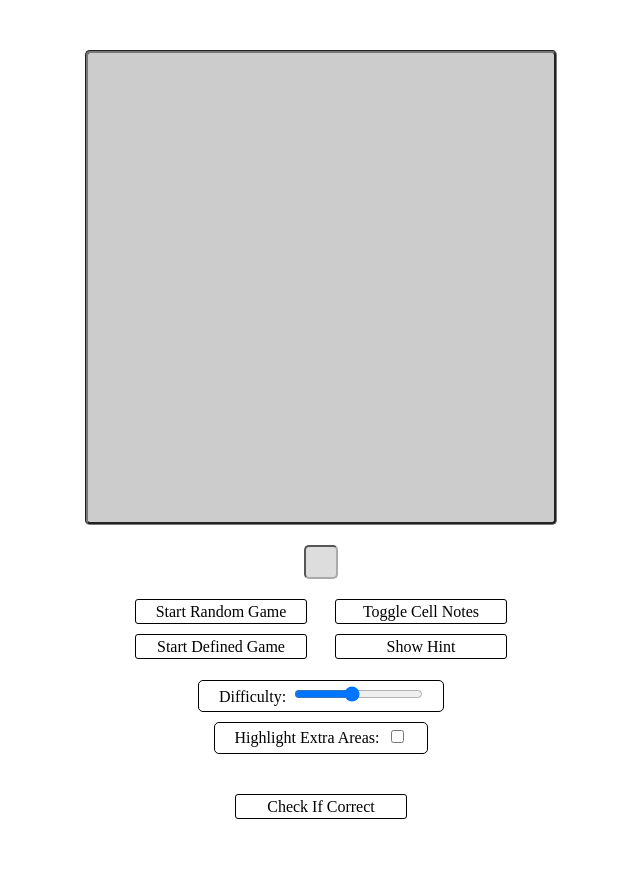
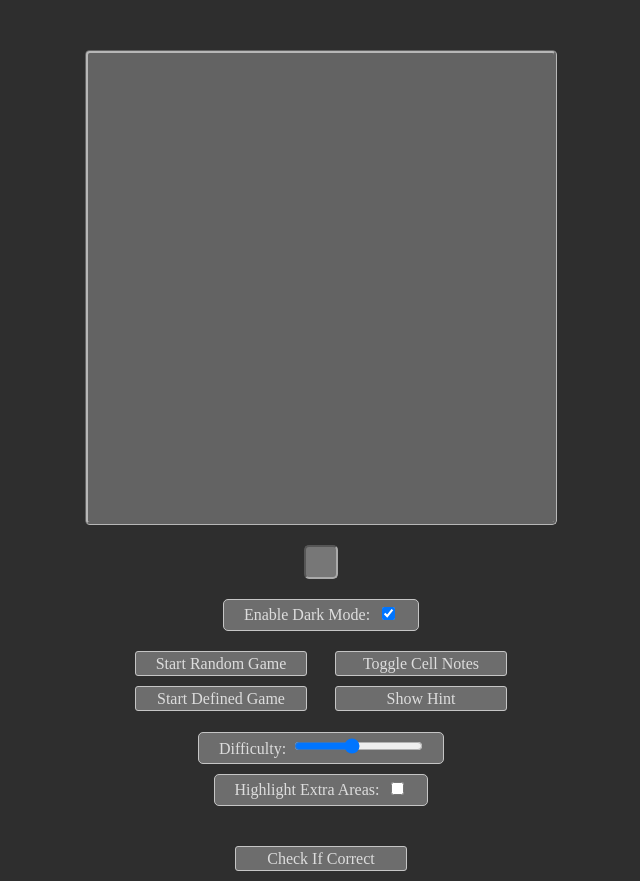
Before and after one commit to jake6192/Sudoko, a PHP site: page /obfuscated/index.php in a window 1280 px wide. Shown: the whole page, without its empty margins (319-959 px from the left). Before the commit the page ends 819 px from the top, so only its background shows below. Run offline with PHP 8.4, Linux system fonts and the light colour scheme; some libraries are stand-ins or nearby versions.

Commit message:
Same change to obfuscated index.php

```diff
--- a/obfuscated/index.php
+++ b/obfuscated/index.php
@@ -7,9 +7,13 @@
     <link rel="stylesheet" href="/Sudoku/style.css">
     <title>Sudoko</title>
   </head>
-  <body>
+  <body class="dark">
     <div id="container"></div>
     <div class="info"></div>
+    <div id="drkMde">
+      <label for="darkMode">Enable Dark Mode:&nbsp;</label>
+      <input checked type="checkbox" id="darkMode" name="darkMode" />
+    </div>
     <div id="controlsContainer">
       <div class="btn" id="ran">Start Random Game</div>
       <div class="btn" id="def">Start Defined Game</div>
@@ -28,5 +32,8 @@
 
     <script type="text/javascript" src="/Sudoku/jquery-3.3.1.js"></script>
     <script type="text/javascript" src="/Sudoku/main_app.js"></script>
+    <script type="text/javascript">
+      $('#darkMode').change((e) => $('body').toggleClass('dark'));
+    </script>
   </body>
 </html>
```
